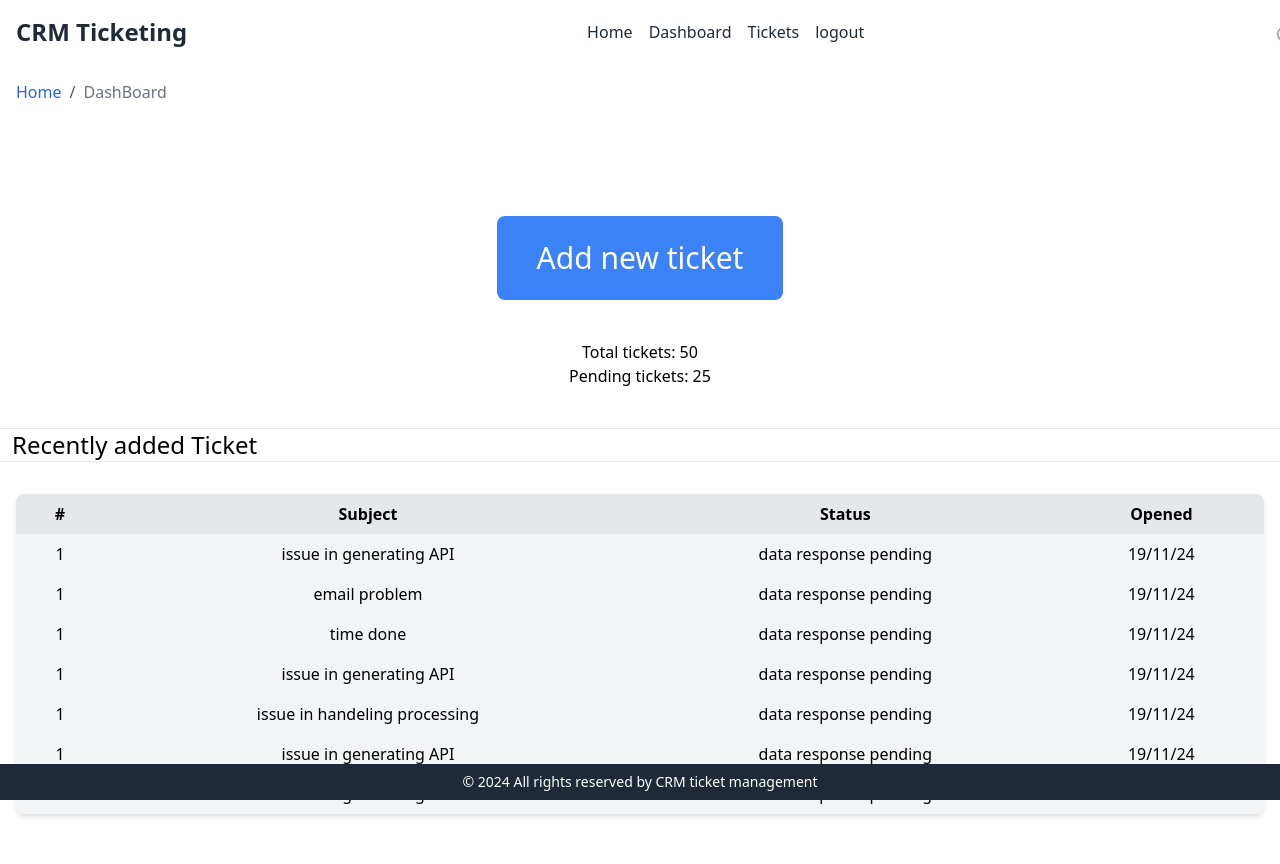
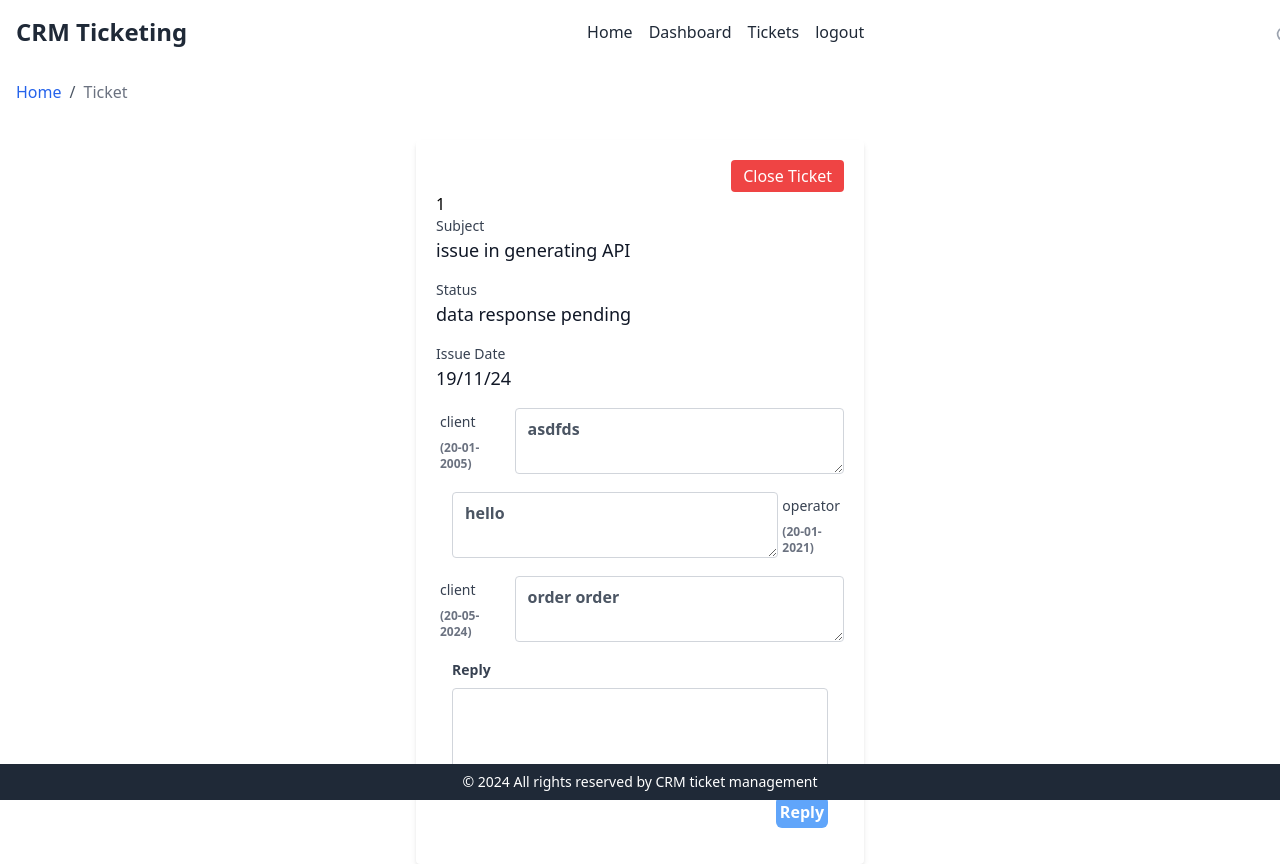
Before and after one commit to Mayank1909/crmapp-fr, a React (Create React App) app: page /ticket/1 in a window 1280 px wide. Built offline with nearby package versions, Linux system fonts and the light colour scheme.

Commit message:
Routes added fully functional

```diff
--- a/src/App.js
+++ b/src/App.js
@@ -1,3 +1,4 @@
+import { Outlet, createBrowserRouter } from 'react-router-dom';
 import AddTicket from './components/AddTicket';
 import BreadCrump from './components/BreadCrump';
 import DashBoard from './components/DashBoard';
@@ -6,20 +7,59 @@ import Navbar from './components/Navbar';
 import TicketList from './components/TicketList';
 import Home from './pages/Home';
 import Ticket from './pages/Ticket';
+import Error from './components/Error';
+import PrivateRoute from './Routes/PrivateRoute';
 
 
+export const appRouter = createBrowserRouter([
+  {
+    path: "/",
+    element: <App />,
+    errorElement: <Error />,
+    children: [
+      {
+        path: "/",
+        element: (
+          <Home />
+        )
+      },
+      {
+        path: "/DashBoard",
+        element: (
+          <PrivateRoute>
+            <DashBoard />
+          </PrivateRoute>
+        )
+      },
+      {
+        path: "/tickets",
+        element: (<PrivateRoute>
+          <TicketList />
+        </PrivateRoute>)
+      },
+      {
+        path: "/add-ticket",
+        element: (<PrivateRoute>
+          <AddTicket />
+        </PrivateRoute>)
+      },
+      {
+        path: "/ticket/:tId",
+        element: (<PrivateRoute>
+          <Ticket />
+        </PrivateRoute>)
+      },
+    ]
+  }
+])
 
 function App() {
   return (
     <div className=''>
       <Navbar />
-      {/* <Home /> */}
-      {/* <BreadCrump /> */}
-      <DashBoard />
-      {/* <AddTicket /> */}
-      {/* <TicketList /> */}
-      {/* <Ticket /> */}
+      <Outlet />
       <Footer />
+
     </div>
   );
 }
--- /dev/null
+++ b/src/Routes/PrivateRoute.js
@@ -0,0 +1,9 @@
+import React from 'react'
+import { Navigate } from 'react-router-dom'
+
+const isAuth = true
+const PrivateRoute = ({ children }) => {
+    return isAuth ? children : <Navigate to="/" />;
+}
+
+export default PrivateRoute
--- a/src/components/DashBoard.js
+++ b/src/components/DashBoard.js
@@ -2,6 +2,8 @@ import React from 'react'
 import TicketTable from './TicketTable'
 import tickets from "../assets/data/dummy_data.json"
 import BreadCrump from './BreadCrump'
+import { Link } from 'react-router-dom'
+
 const DashBoard = () => {
     return (
         <div className='mb-2'>
@@ -9,7 +11,7 @@ const DashBoard = () => {
 
             <div className="text-center mt-24">
                 <div>
-                    <button className="bg-blue-500 text-white px-10 py-6 rounded-lg text-3xl">Add new ticket</button>
+                    <button className="bg-blue-500 text-white px-10 py-6 rounded-lg text-3xl"><Link to="/add-ticket">Add new ticket</Link></button>
                 </div>
                 <div className='p-5 m-5'>
                     <p>Total tickets: 50</p>
--- /dev/null
+++ b/src/components/Error.js
@@ -0,0 +1,11 @@
+import React from 'react'
+
+const Error = () => {
+    return (
+        <div>
+            Opps, An error occured!!!
+        </div>
+    )
+}
+
+export default Error
--- a/src/components/Login.js
+++ b/src/components/Login.js
@@ -1,8 +1,9 @@
 import React, { useState } from 'react'
-import ResetPassword from './ResetPassword'
+import { Link } from 'react-router-dom'
 
 
 const Login = ({ handleOnChange, email, password, handleOnSubmit, frmSwitcher }) => {
+
 
 
 
@@ -46,7 +47,7 @@ const Login = ({ handleOnChange, email, password, handleOnSubmit, frmSwitcher })
                     Submit
                 </button>
 
-                <a href='#!'><h1 className='font-bold text text-blue-300 p-2' onClick={() => frmSwitcher('reset')}>forget password ?</h1></a>
+                <Link to='/'><h1 className='font-bold text text-blue-300 p-2' onClick={() => frmSwitcher('reset')}>forget password ?</h1></Link>
 
             </form>
 
--- a/src/components/Navbar.js
+++ b/src/components/Navbar.js
@@ -1,16 +1,21 @@
 import React from 'react'
+import { Link, useNavigate } from 'react-router-dom'
 
 const Navbar = () => {
+    const navigate = useNavigate();
+    const logmeout = () => {
+        navigate.push("/")
+    }
     return (
         <div>
             <nav className="bg-white shadow-md">
                 <div className="container mx-auto px-4 py-4 flex justify-between items-center">
-                    <a href="#" className="text-2xl font-bold text-gray-800">CRM Ticketing</a>
+                    <Link to="/" className="text-2xl font-bold text-gray-800">CRM Ticketing</Link>
                     <div className="flex space-x-4">
-                        <a href="#" className="text-gray-800 hover:text-gray-600">Home</a>
-                        <a href="#" className="text-gray-800 hover:text-gray-600">Dashboard</a>
-                        <a href="#" className="text-gray-800 hover:text-gray-600">Tickets</a>
-                        <a href="#" className="text-gray-800 hover:text-gray-600">logout</a>
+                        <Link to="/" className="text-gray-800 hover:text-gray-600">Home</Link>
+                        <Link to="/DashBoard" className="text-gray-800 hover:text-gray-600">Dashboard</Link>
+                        <Link to="/tickets" className="text-gray-800 hover:text-gray-600">Tickets</Link>
+                        <Link to="/" className="text-gray-800 hover:text-gray-600" onClick={() => logmeout}>logout</Link>
                     </div>
                     <div className="relative">
                         <svg className="w-5 h-5 absolute left-3 top-1/2 transform -translate-y-1/2 text-gray-400" xmlns="http://www.w3.org/2000/svg" fill="none" viewBox="0 0 24 24" stroke="currentColor">
--- a/src/components/ResetPassword.js
+++ b/src/components/ResetPassword.js
@@ -1,4 +1,5 @@
 import React, { useState } from 'react'
+import { Link } from 'react-router-dom'
 
 
 const ResetPassword = ({ handleOnChange, email, handleOnSubmit, frmSwitcher, handleOnResetSubmit }) => {
@@ -32,7 +33,7 @@ const ResetPassword = ({ handleOnChange, email, handleOnSubmit, frmSwitcher, han
                     Submit
                 </button>
 
-                <a href="!#"><h1 className='font-bold text text-blue-300 p-2' onClick={() => frmSwitcher('login')}>Login Now</h1></a>
+                <Link to="/"><h1 className='font-bold text text-blue-300 p-2' onClick={() => frmSwitcher('login')}>Login Now</h1></Link>
 
             </form>
 
--- a/src/components/TicketList.js
+++ b/src/components/TicketList.js
@@ -2,6 +2,8 @@ import React, { useEffect, useState } from 'react'
 import BreadCrump from './BreadCrump'
 import tickets from "../assets/data/dummy_data.json"
 import TicketTable from './TicketTable';
+import { Link } from 'react-router-dom';
+
 
 const TicketList = () => {
     const [str, setstr] = useState('');
@@ -28,7 +30,7 @@ const TicketList = () => {
             <div className="container mx-auto p-4">
                 <div className="flex justify-between items-center bg-white p-4 rounded shadow-md">
                     <button className="bg-blue-500 text-white py-2 px-4 rounded hover:bg-blue-600 focus:outline-none focus:bg-blue-600">
-                        Add New Ticket
+                        <Link to="/add-ticket"> Add New Ticket</Link>
                     </button>
                     <form className="flex items-center space-x-2">
                         <input
--- a/src/components/TicketTable.js
+++ b/src/components/TicketTable.js
@@ -1,5 +1,5 @@
 import React from 'react'
-
+import { Link } from 'react-router-dom'
 const TicketTable = ({ tickets }) => {
     return (
         <div>
@@ -16,9 +16,9 @@ const TicketTable = ({ tickets }) => {
                     <tbody>
                         {
                             tickets.length ? (tickets.map(row =>
-                                <tr class="bg-gray-100 text-center">
+                                <tr class="bg-gray-100 text-center" key={row.id}>
                                     <td class="py-2 px-4"> {row.id} </td>
-                                    <td class="py-2 px-4">{row.subject}</td>
+                                    <td class="py-2 px-4 text-blue-400 underline"><Link to={`/ticket/${row.id}`}>{row.subject}</Link></td>
                                     <td class="py-2 px-4"> {row.status} </td>
                                     <td class="py-2 px-4">{row.addedat}</td>
                                 </tr>
--- a/src/index.js
+++ b/src/index.js
@@ -1,13 +1,15 @@
 import React from 'react';
 import ReactDOM from 'react-dom/client';
 import './index.css';
-import App from './App';
+import App, { appRouter } from './App';
 import reportWebVitals from './reportWebVitals';
+import { RouterProvider } from 'react-router-dom';
+
 
 const root = ReactDOM.createRoot(document.getElementById('root'));
 root.render(
   <React.StrictMode>
-    <App />
+    <RouterProvider router={appRouter} />
   </React.StrictMode>
 );
 
--- a/src/pages/Ticket.js
+++ b/src/pages/Ticket.js
@@ -1,13 +1,26 @@
-import React, { useState } from 'react'
+import React, { useEffect, useState } from 'react'
 import BreadCrump from '../components/BreadCrump'
 import tickets from "../assets/data/dummy_data.json"
 import MessageHistory from '../components/MessageHistory';
 import UpdateTicket from '../components/UpdateTicket';
+import { useParams } from 'react-router-dom';
 
 
 const Ticket = () => {
-    const ticket = tickets[0];
+    const { tId } = useParams()
+    // const ticket = tickets[0];
     const [message, setMessage] = useState('')
+    const [ticket, setTicket] = useState([]);
+    useEffect(() => {
+        getTicket()
+    }, [message, tId])
+    const getTicket = () => {
+        for (let i = 0; i < tickets.length; i++) {
+            if (tickets[i].id == tId) {
+                setTicket(tickets[i])
+            }
+        }
+    }
     const handleOnChange = (e) => {
         let value = e.target.value
         setMessage(value)
@@ -33,7 +46,7 @@ const Ticket = () => {
                         Close Ticket
                     </button>
                 </div>
-
+                {tId}
                 <div className="flex flex-col space-y-4">
                     <div className="flex flex-col">
                         <label className="text-sm font-medium text-gray-700">Subject</label>
```
Also changed, not shown: src/assets/data/dummy_data.json (+6 -6 lines).
